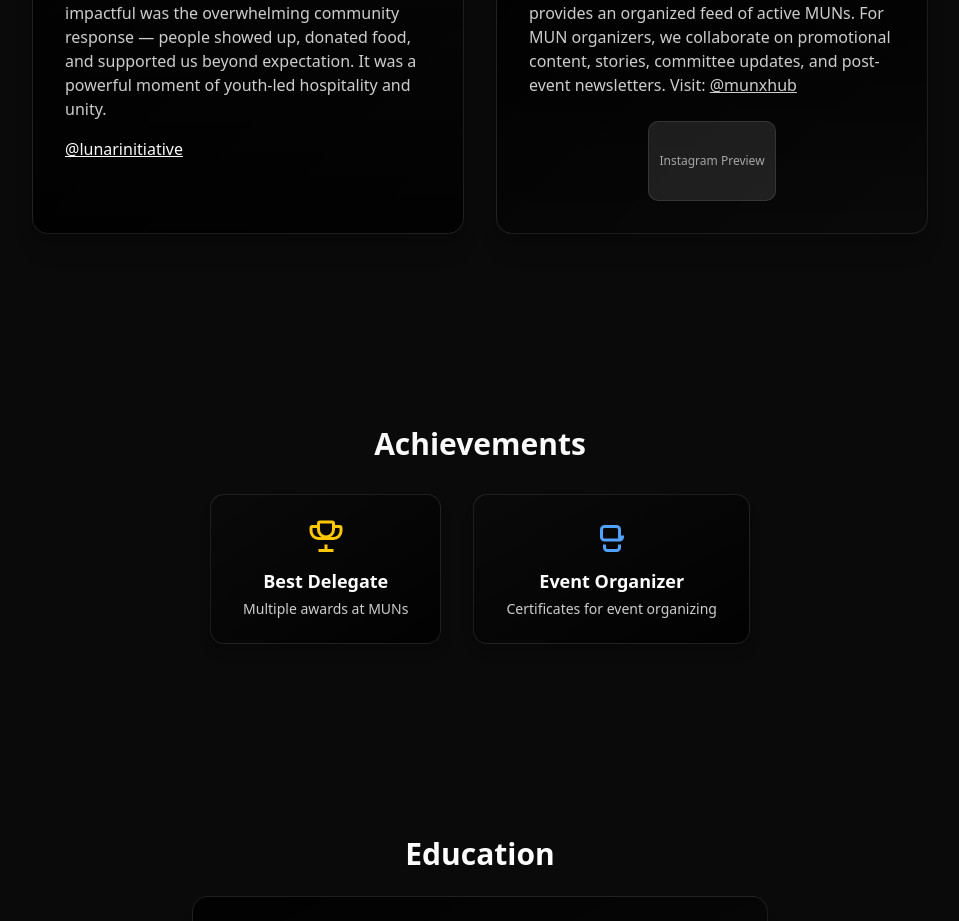
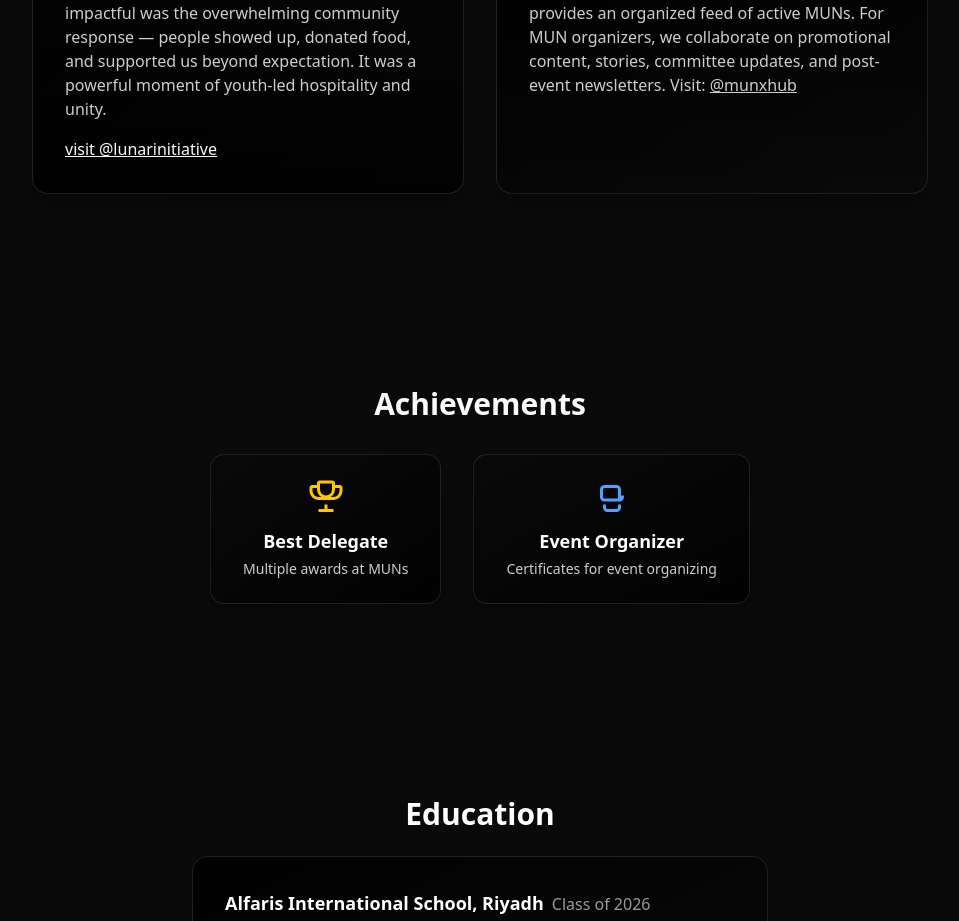
Before and after one commit to MirzaAli-08/Mirza-Ali-Portfolio, a Next.js app: page / in a window 1280 px wide. Shown: the part 1660-2581 px from the top of the page, without its empty margins (160-1119 px from the left). Built offline with nearby package versions, Linux system fonts and the light colour scheme.

Commit message:
chore: remove social preview mockup from MUNHUB card

```diff
--- a/src/app/page.tsx
+++ b/src/app/page.tsx
@@ -194,7 +194,7 @@ export default function Home() {
               <p className="text-white/80 mb-4 z-10">
                 During Ramadan, we distributed free hot meals in a public park to those fasting. What made it impactful was the overwhelming community response — people showed up, donated food, and supported us beyond expectation. It was a powerful moment of youth-led hospitality and unity.
               </p>
-              <a href="https://www.instagram.com/lunarinitiative" target="_blank" rel="noopener noreferrer" className="underline hover:text-blue-300 transition-colors text-base font-mono z-10">@lunarinitiative</a>
+              <a href="https://www.instagram.com/lunarinitiative" target="_blank" rel="noopener noreferrer" className="underline hover:text-blue-300 transition-colors text-base font-mono z-10">visit @lunarinitiative</a>
             </motion.div>
             {/* MUNHUB Card */}
             <motion.div
@@ -220,10 +220,6 @@ export default function Home() {
               <p className="text-white/80 mb-4 z-10">
                 A dual-purpose Instagram-based platform for Riyadh’s MUN ecosystem. For delegates, it provides an organized feed of active MUNs. For MUN organizers, we collaborate on promotional content, stories, committee updates, and post-event newsletters. Visit: <a href="https://www.instagram.com/munxhub" target="_blank" rel="noopener noreferrer" className="underline hover:text-blue-300 transition-colors text-base font-mono">@munxhub</a>
               </p>
-              {/* Social preview mockup */}
-              <div className="relative z-10 w-full flex justify-center mt-2">
-                <div className="w-32 h-20 bg-white/10 rounded-lg flex items-center justify-center text-white/60 text-xs font-mono border border-white/10">Instagram Preview</div>
-              </div>
             </motion.div>
           </div>
         </div>
```
